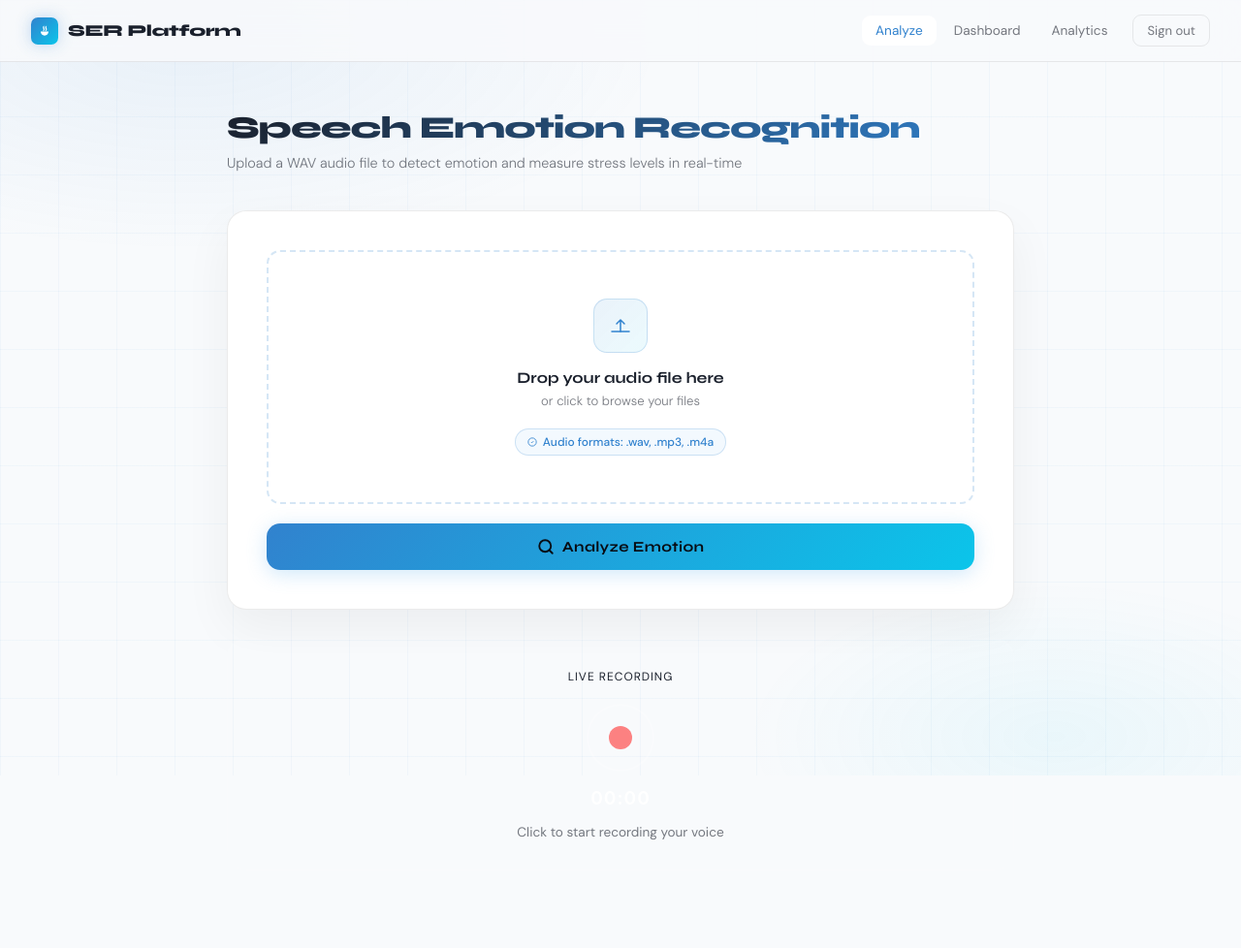
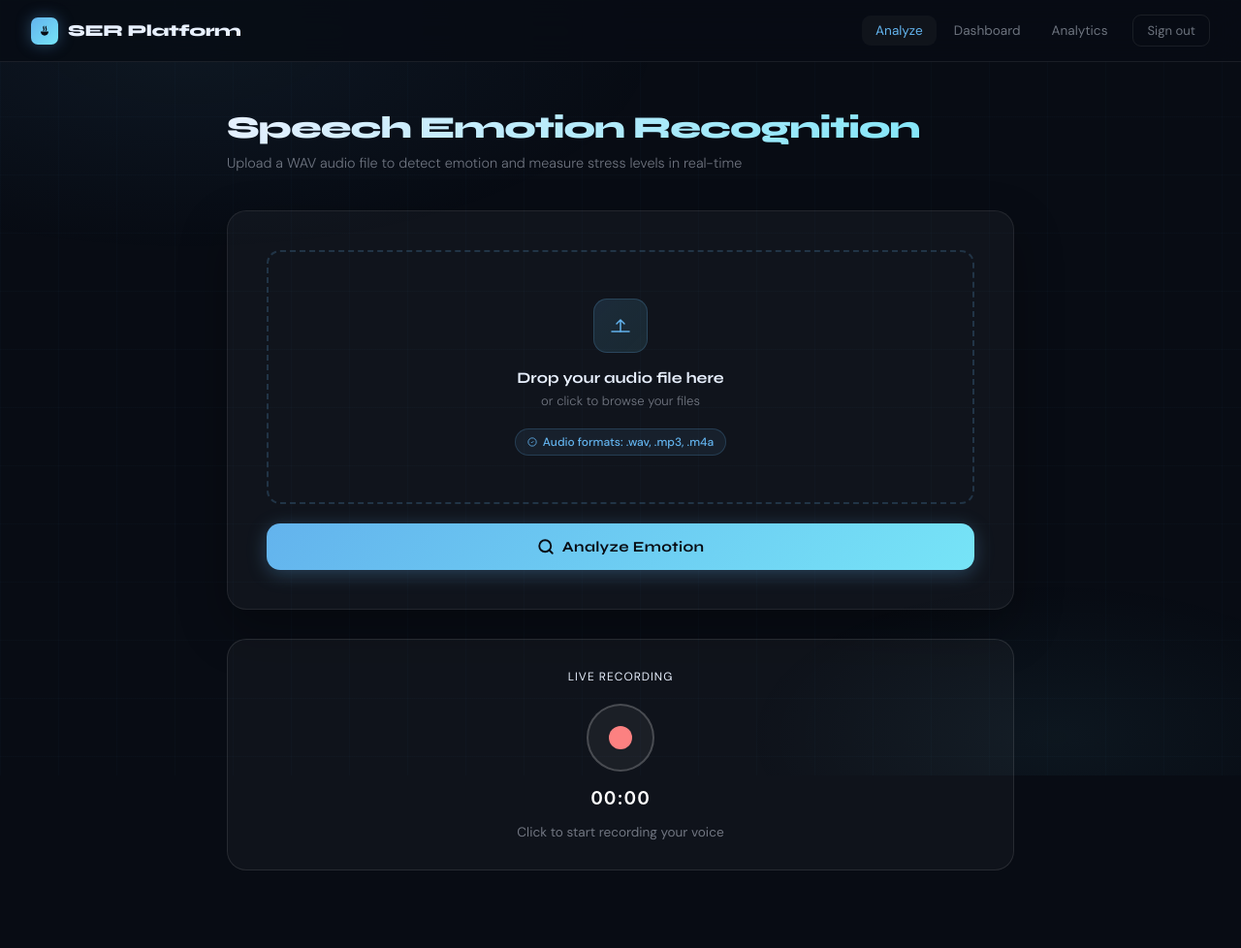
Before and after one commit to krishnapriyab08062004/Main_Project_2026, a Flask app: page / in a window 1280 px wide. Shown: the whole page at 97% size. Run offline with Flask 3, Linux system fonts and the light colour scheme; the visitor is signed in with stand-in values (Sample User, id 1).

Commit message:
Revert UI back to Dark Theme

```diff
--- a/src/templates/index.html
+++ b/src/templates/index.html
@@ -18,17 +18,17 @@
         }
 
         :root {
-            --bg: #f8fafc;
-            --surface: rgba(255, 255, 255, 1);
-            --border: rgba(0, 0, 0, 0.08);
-            --border-active: rgba(49, 130, 206, 0.4);
-            --accent: #3182ce;
-            --accent2: #0bc5ea;
-            --text: #1a202c;
-            --muted: rgba(26, 32, 44, 0.6);
-            --danger: #e53e3e;
-            --success: #38a169;
-            --warning: #dd6b20;
+            --bg: #080c14;
+            --surface: rgba(255, 255, 255, 0.035);
+            --border: rgba(255, 255, 255, 0.08);
+            --border-active: rgba(99, 179, 237, 0.5);
+            --accent: #63b3ed;
+            --accent2: #76e4f7;
+            --text: #e8f0fe;
+            --muted: rgba(232, 240, 254, 0.45);
+            --danger: #fc8181;
+            --success: #68d391;
+            --warning: #f6ad55;
             --radius: 14px;
         }
 
@@ -44,8 +44,8 @@
             position: fixed;
             inset: 0;
             background:
-                radial-gradient(ellipse 70% 50% at 15% 5%, rgba(49, 130, 206, 0.08) 0%, transparent 55%),
-                radial-gradient(ellipse 50% 40% at 85% 95%, rgba(11, 197, 234, 0.06) 0%, transparent 50%);
+                radial-gradient(ellipse 70% 50% at 15% 5%, rgba(99, 179, 237, 0.07) 0%, transparent 55%),
+                radial-gradient(ellipse 50% 40% at 85% 95%, rgba(118, 228, 247, 0.05) 0%, transparent 50%);
             z-index: 0;
             pointer-events: none;
         }
@@ -55,8 +55,8 @@
             position: fixed;
             inset: 0;
             background-image:
-                linear-gradient(rgba(49, 130, 206, 0.04) 1px, transparent 1px),
-                linear-gradient(90deg, rgba(49, 130, 206, 0.04) 1px, transparent 1px);
+                linear-gradient(rgba(99, 179, 237, 0.025) 1px, transparent 1px),
+                linear-gradient(90deg, rgba(99, 179, 237, 0.025) 1px, transparent 1px);
             background-size: 60px 60px;
             z-index: 0;
             pointer-events: none;
@@ -71,7 +71,7 @@
             align-items: center;
             padding: 0 32px;
             height: 64px;
-            background: rgba(248, 250, 252, 0.85);
+            background: rgba(8, 12, 20, 0.85);
             backdrop-filter: blur(20px);
             -webkit-backdrop-filter: blur(20px);
             border-bottom: 1px solid var(--border);
@@ -98,13 +98,13 @@
             display: flex;
             align-items: center;
             justify-content: center;
-            box-shadow: 0 0 16px rgba(49, 130, 206, 0.3);
+            box-shadow: 0 0 16px rgba(99, 179, 237, 0.35);
         }
 
         .nav-brand-dot svg {
             width: 14px;
             height: 14px;
-            fill: #ffffff;
+            fill: #080c14;
         }
 
         .nav-links {
@@ -146,8 +146,8 @@
 
         .nav-logout:hover {
             color: var(--danger);
-            border-color: rgba(229, 62, 62, 0.3);
-            background: rgba(229, 62, 62, 0.08);
+            border-color: rgba(252, 129, 129, 0.3);
+            background: rgba(252, 129, 129, 0.05);
         }
 
         /* MAIN */
@@ -181,7 +181,7 @@
             font-size: 2rem;
             font-weight: 800;
             letter-spacing: -0.03em;
-            background: linear-gradient(135deg, #1a202c 0%, var(--accent) 100%);
+            background: linear-gradient(135deg, #e8f0fe 0%, var(--accent2) 100%);
             -webkit-background-clip: text;
             -webkit-text-fill-color: transparent;
             background-clip: text;
@@ -201,12 +201,12 @@
             border: 1px solid var(--border);
             border-radius: 20px;
             padding: 40px;
-            box-shadow: 0 20px 50px rgba(0, 0, 0, 0.05);
+            box-shadow: 0 20px 50px rgba(0, 0, 0, 0.3);
             margin-bottom: 28px;
         }
 
         .upload-zone {
-            border: 2px dashed rgba(49, 130, 206, 0.2);
+            border: 2px dashed rgba(99, 179, 237, 0.2);
             border-radius: var(--radius);
             padding: 48px 24px;
             text-align: center;
@@ -217,20 +217,20 @@
 
         .upload-zone:hover,
         .upload-zone.dragging {
-            border-color: rgba(49, 130, 206, 0.5);
-            background: rgba(49, 130, 206, 0.04);
+            border-color: rgba(99, 179, 237, 0.5);
+            background: rgba(99, 179, 237, 0.04);
         }
 
         .upload-icon {
             width: 56px;
             height: 56px;
-            background: linear-gradient(135deg, rgba(49, 130, 206, 0.1), rgba(11, 197, 234, 0.08));
+            background: linear-gradient(135deg, rgba(99, 179, 237, 0.15), rgba(118, 228, 247, 0.1));
             border-radius: 14px;
             display: flex;
             align-items: center;
             justify-content: center;
             margin: 0 auto 16px;
-            border: 1px solid rgba(49, 130, 206, 0.2);
+            border: 1px solid rgba(99, 179, 237, 0.2);
         }
 
         .upload-icon svg {
@@ -263,7 +263,7 @@
             gap: 6px;
             padding: 5px 12px;
             background: rgba(99, 179, 237, 0.08);
-            border: 1px solid rgba(49, 130, 206, 0.2);
+            border: 1px solid rgba(99, 179, 237, 0.2);
             border-radius: 99px;
             font-size: 0.75rem;
             color: var(--accent);
@@ -281,7 +281,7 @@
             margin-top: 16px;
             padding: 12px 16px;
             background: rgba(99, 179, 237, 0.06);
-            border: 1px solid rgba(49, 130, 206, 0.2);
+            border: 1px solid rgba(99, 179, 237, 0.2);
             border-radius: 10px;
             font-size: 0.84rem;
         }
@@ -494,7 +494,7 @@
 
         .record-card:hover {
             border-color: rgba(66, 153, 225, 0.3);
-            background: rgba(0, 0, 0, 0.04);
+            background: rgba(0, 0, 0, 0.25);
         }
 
         .record-btn-container {
@@ -867,7 +867,7 @@
             const dataArray = new Uint8Array(recAnalyser.frequencyBinCount);
             recAnalyser.getByteFrequencyData(dataArray);
 
-            canvasCtx.fillStyle = 'rgba(26, 32, 44, 0.4)';
+            canvasCtx.fillStyle = 'rgba(232, 240, 254, 0.3)';
             canvasCtx.fillRect(0, 0, visualizer.width, visualizer.height);
 
             const barWidth = (visualizer.width / recAnalyser.frequencyBinCount) * 2.5;
```
Also changed, not shown: src/templates/analytics.html (+37 -37 lines), src/templates/dashboard.html (+14 -14 lines), src/templates/login.html (+7 -7 lines), src/templates/signup.html (+7 -7 lines).
